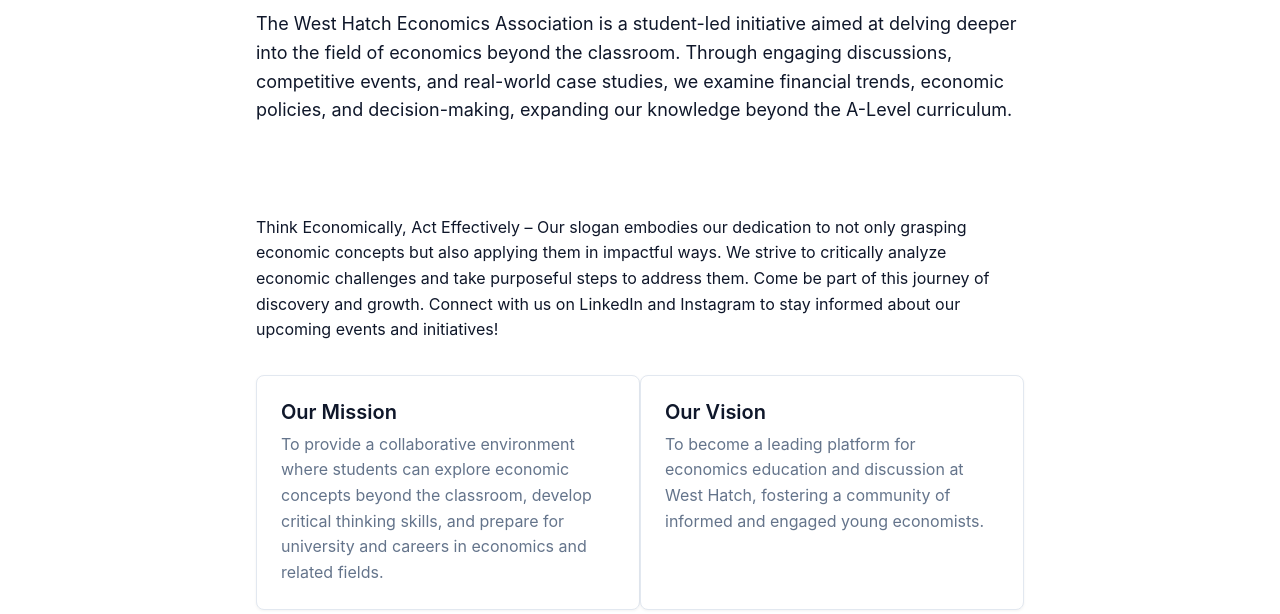
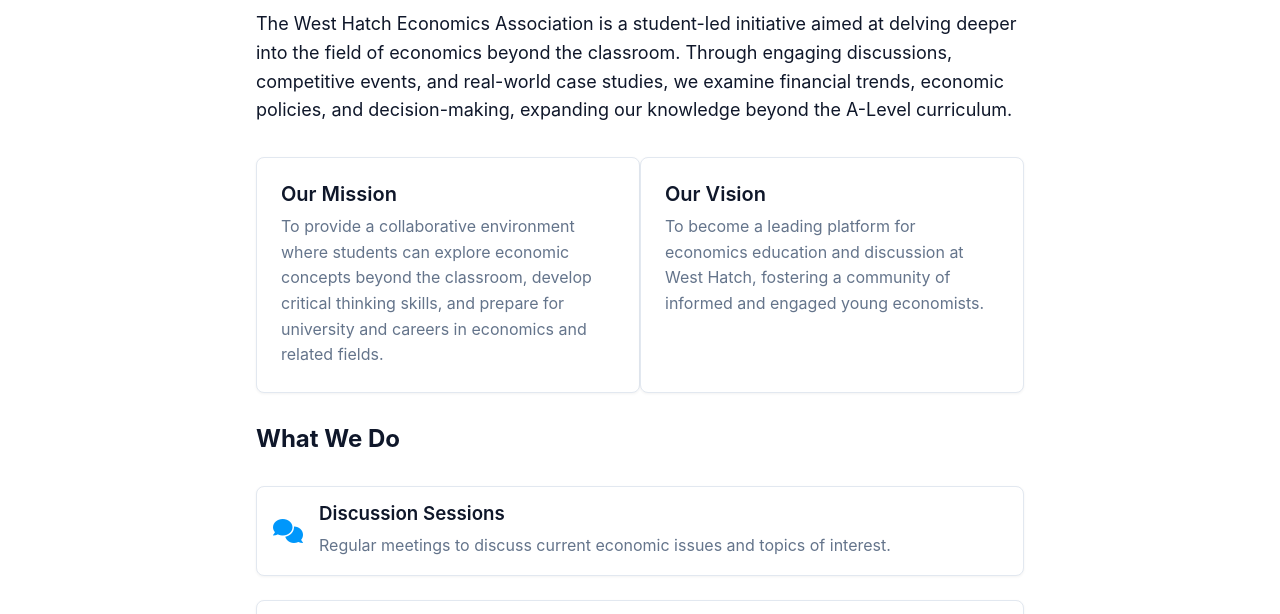
Before and after one commit to westhatcheconomicsclub/westhatcheconomicsclub.github.io, a website: page about.html in a window 1280 px wide. Shown: the part 155-769 px from the top of the page. Drawn offline with Linux system fonts and the light colour scheme.

Commit message:
Update about.html

```diff
--- a/about.html
+++ b/about.html
@@ -41,11 +41,7 @@
               The West Hatch Economics Association is a student-led initiative aimed at delving deeper into the field of economics beyond the classroom. Through engaging discussions, competitive events, and real-world case studies, we examine financial trends, economic policies, and decision-making, expanding our knowledge beyond the A-Level curriculum.
 
                 </p>
-<br>
-                <p>Think Economically, Act Effectively – Our slogan embodies our dedication to not only grasping economic concepts but also applying them in impactful ways. We strive to critically analyze economic challenges and take purposeful steps to address them.
-Come be part of this journey of discovery and growth. Connect with us on LinkedIn and Instagram to stay informed about our upcoming events and initiatives!
-</p>
-                <div class="grid grid-cols-1 md:grid-cols-2 gap-8 my-8">
+         <div class="grid grid-cols-1 md:grid-cols-2 gap-8 my-8">
                     <div class="card">
                         <h3 class="text-xl font-semibold mb-2">Our Mission</h3>
                         <p class="text-muted">
```
